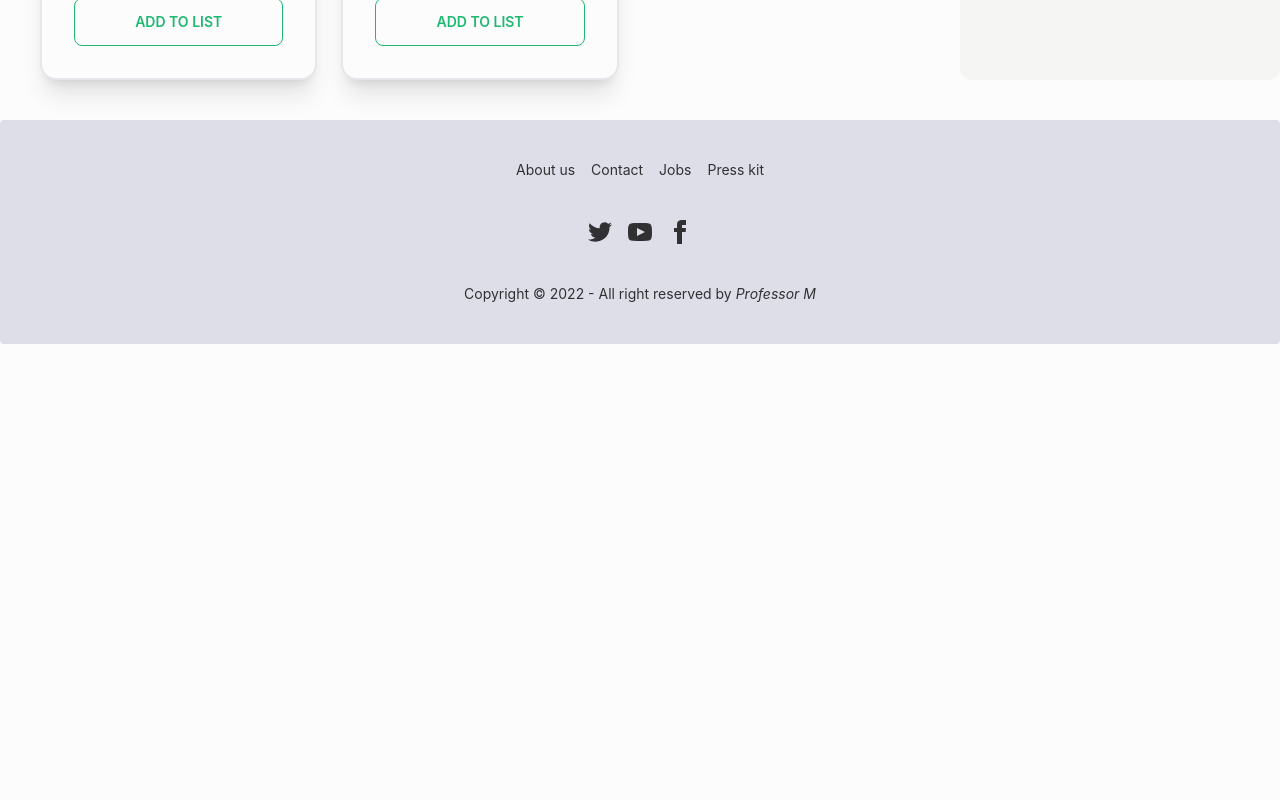
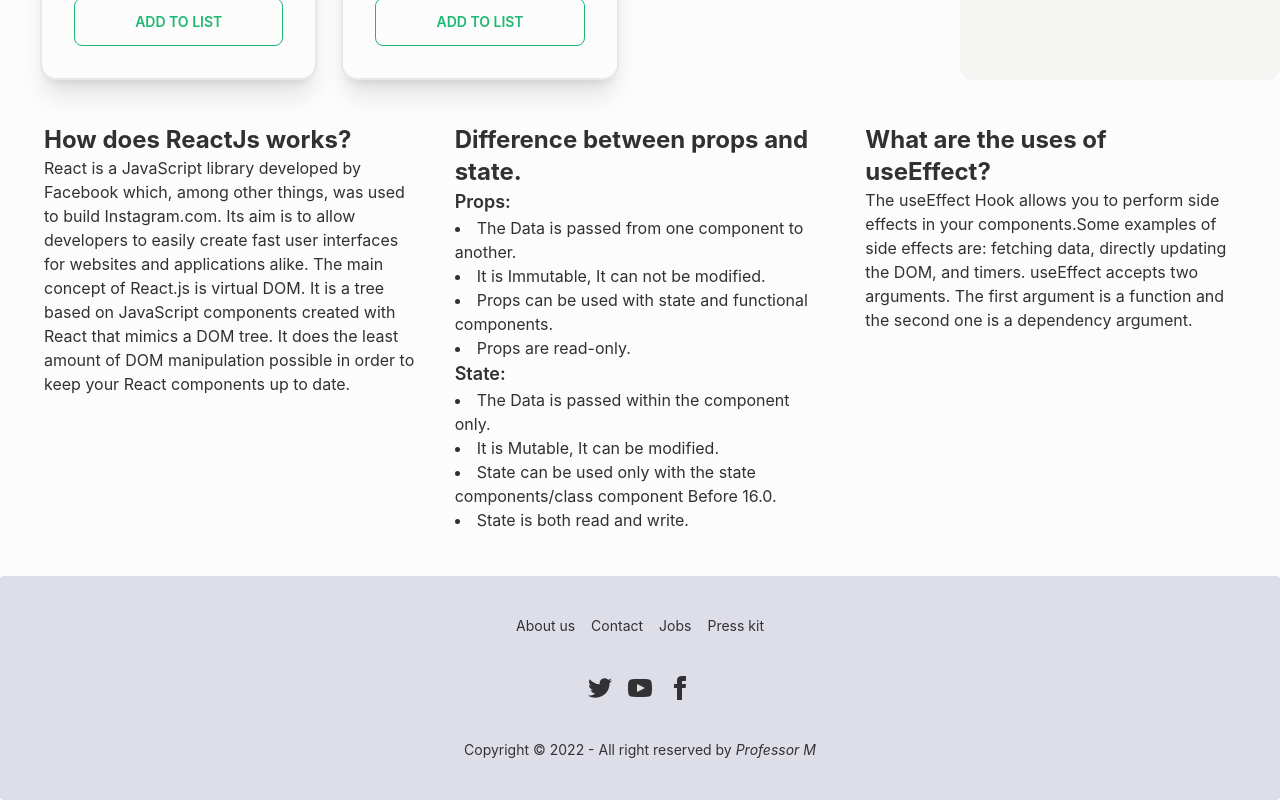
Before and after one commit to Masud-Ahmed35/absolute-fitness-club, a React (Create React App) app: page / in a window 1280 px wide. Shown: the part 3660-4460 px from the top of the page. Before the commit the page ends 4004 px from the top, so only its background shows below. Built offline with nearby package versions, Linux system fonts and the light colour scheme.

Commit message:
added question and answer part

```diff
--- a/src/App.js
+++ b/src/App.js
@@ -2,11 +2,13 @@
 import './App.css';
 import Footer from './components/Footer/Footer';
 import Main from './components/Main/Main';
+import QandA from './components/QandA/QandA';
 
 function App() {
   return (
     <div className='relative'>
       <Main></Main>
+      <QandA></QandA>
       <Footer></Footer>
     </div>
   );
--- a/src/Info/Info.js
+++ b/src/Info/Info.js
@@ -9,7 +9,7 @@ const Info = ({ exerciseTime }) => {
     const breakTime = time => {
         setRestTime(time);
         localStorage.setItem('breakTime', restTime);
-        const localStorageData = localStorage.getItem('breakTime')
+        // const localStorageData = localStorage.getItem('breakTime')
 
     }
 
--- /dev/null
+++ b/src/components/QandA/QandA.js
@@ -0,0 +1,31 @@
+import React from 'react';
+
+const QandA = () => {
+    return (
+        <div className='m-11 grid grid-cols-1 lg:grid-cols-3 gap-10'>
+            <div className=''>
+                <h1 className='text-2xl font-bold'>How does ReactJs works?</h1>
+                <p className=''>React is a JavaScript library developed by Facebook which, among other things, was used to build Instagram.com. Its aim is to allow developers to easily create fast user interfaces for websites and applications alike. The main concept of React.js is virtual DOM. It is a tree based on JavaScript components created with React that mimics a DOM tree. It does the least amount of DOM manipulation possible in order to keep your React components up to date.</p>
+            </div>
+            <div className=''>
+                <h1 className='text-2xl font-bold'>Difference between props and state.</h1>
+                <h3 className='text-lg font-semibold'>Props:</h3>
+                <li>The Data is passed from one component to another.</li>
+                <li>It is Immutable, It can not be modified.</li>
+                <li>Props can be used with state and functional components.</li>
+                <li>Props are read-only.</li>
+                <h3 className='text-lg font-semibold'>State:</h3>
+                <li>The Data is passed within the component only.</li>
+                <li>It is Mutable, It can be modified.</li>
+                <li>State can be used only with the state components/class component Before 16.0.</li>
+                <li>State is both read and write.</li>
+            </div>
+            <div className=''>
+                <h1 className='text-2xl font-bold'>What are the uses of useEffect?</h1>
+                <p>The useEffect Hook allows you to perform side effects in your components.Some examples of side effects are: fetching data, directly updating the DOM, and timers. useEffect accepts two arguments. The first argument is a function and the second one is a dependency argument.</p>
+            </div>
+        </div>
+    );
+};
+
+export default QandA;
```
